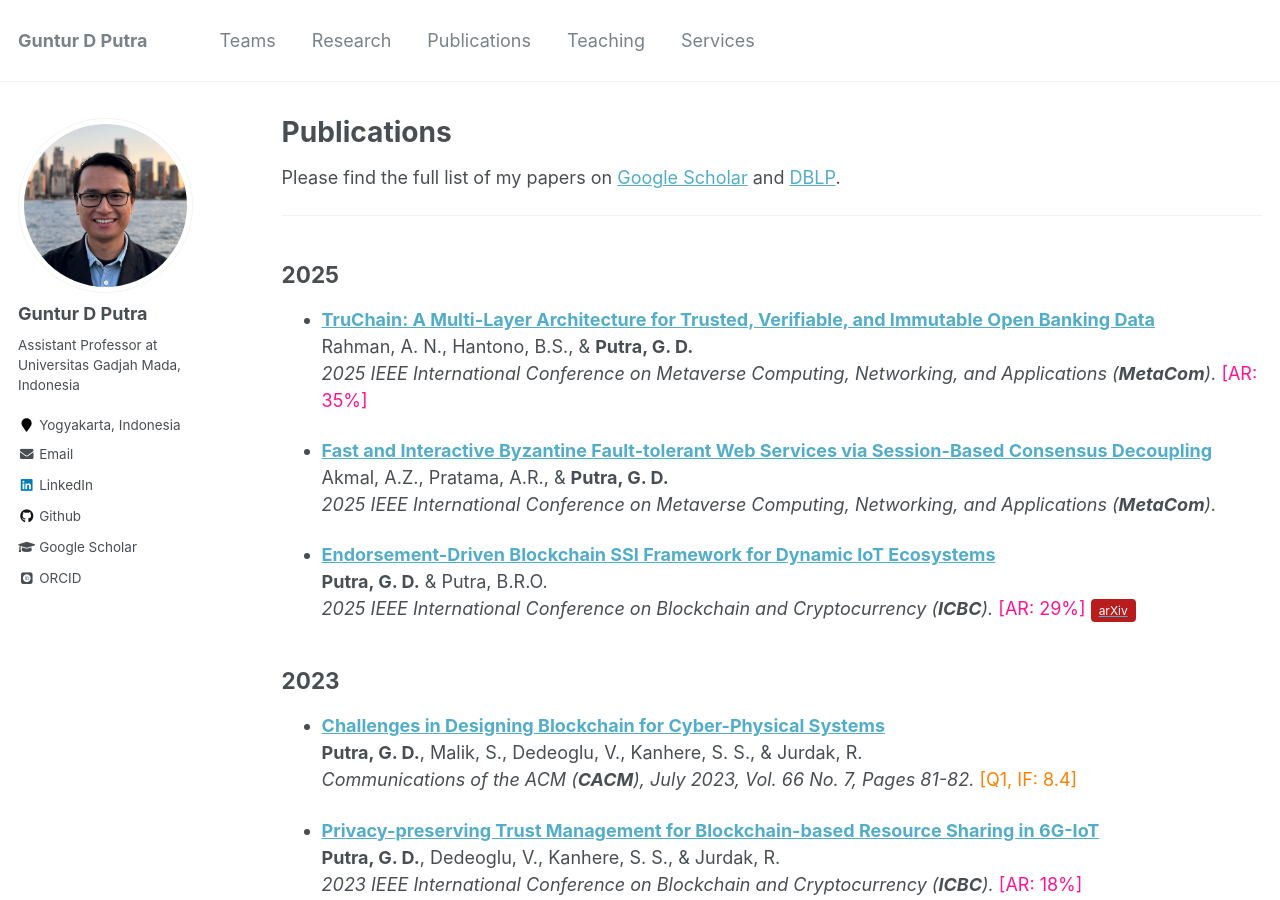
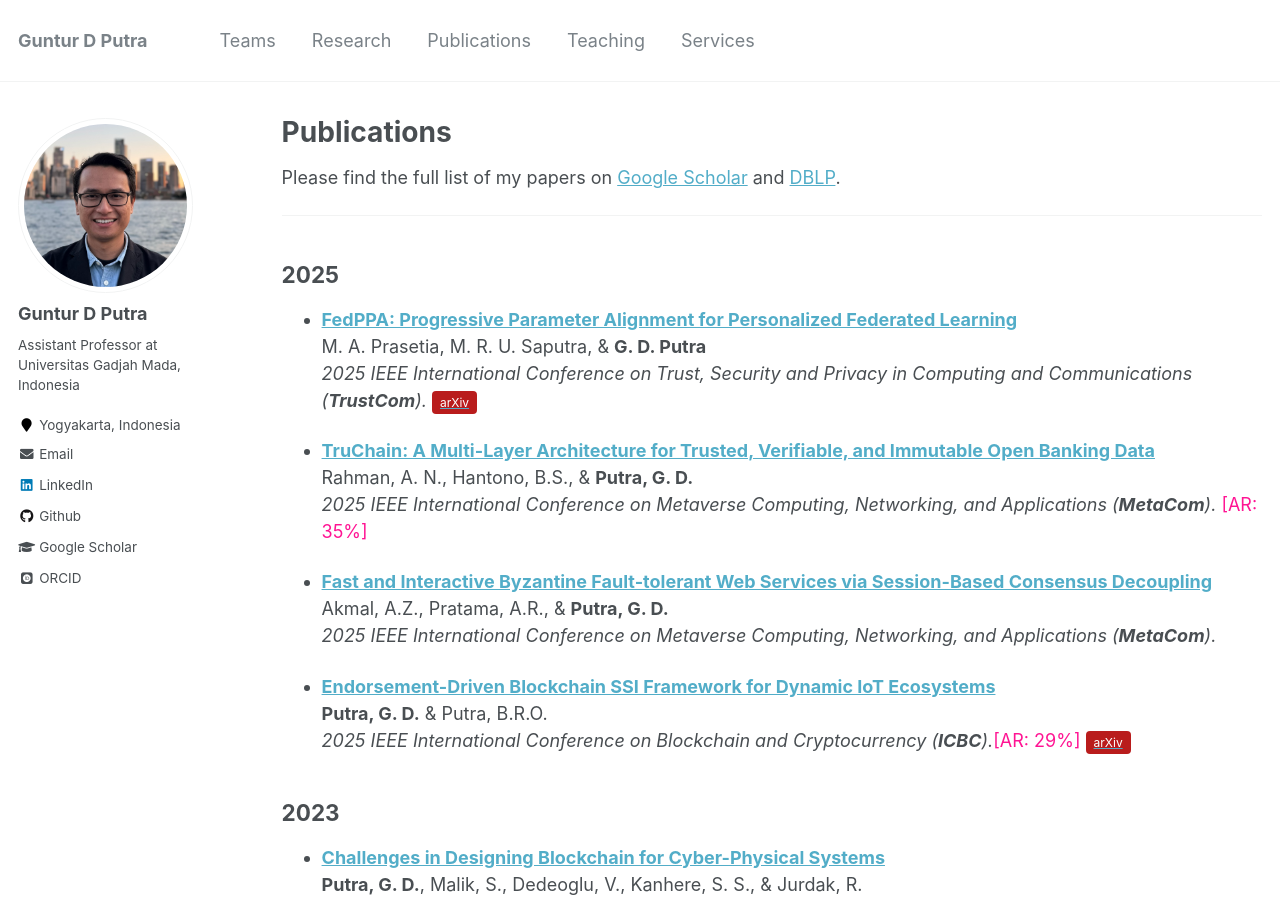
Before and after one commit to gdputra/gdputra.github.io, a Jekyll site: the page built from _pages/publications.md, in a window 1280 px wide and 900 px high. Built offline with Jekyll 4.4.1, drawn with Linux system fonts in a browser that asks for light colours; some web fonts are replaced.

Commit message:
Revise 2025 publications in publications.md
Updated publication entries for 2025, including new links and formatting adjustments.

```diff
--- a/_pages/publications.md
+++ b/_pages/publications.md
@@ -13,6 +13,11 @@ Please find the full list of my papers on [Google Scholar](https://scholar.googl
 
 ## 2025
 
+- <b>[FedPPA: Progressive Parameter Alignment for Personalized Federated Learning](https://arxiv.org/pdf/2510.14698)</b>
+  <br>M. A. Prasetia, M. R. U. Saputra, & <b>G. D. Putra</b><br>
+  <i>2025 IEEE International Conference on Trust, Security and Privacy in Computing and Communications (<b>TrustCom</b>).</i>
+  [<span style="background-color: #b91c1c; color: white; padding: 4px 8px; border-radius: 4px; text-decoration: none; font-size: 12px;">arXiv</span>](https://arxiv.org/pdf/2510.14698)
+
 - <b>[TruChain: A Multi-Layer Architecture for Trusted, Verifiable, and Immutable Open Banking Data](https://doi.org/10.48550/arXiv.2507.08286)</b>
   <br>Rahman, A. N., Hantono, B.S., & <b>Putra, G. D.</b><br>
   <i>2025 IEEE International Conference on Metaverse Computing, Networking, and Applications (<b>MetaCom</b>).</i> <font color="#FF1493">[AR: 35%]</font>
@@ -24,7 +29,8 @@ Please find the full list of my papers on [Google Scholar](https://scholar.googl
 - <b>[
   Endorsement-Driven Blockchain SSI Framework for Dynamic IoT Ecosystems](https://doi.org/10.48550/arXiv.2507.09859)</b>
   <br><b>Putra, G. D.</b> & Putra, B.R.O.<br>
-  <i>2025 IEEE International Conference on Blockchain and Cryptocurrency (<b>ICBC</b>).</i> <font color="#FF1493">[AR: 29%]</font> [<span style="background-color: #b91c1c; color: white; padding: 4px 8px; border-radius: 4px; text-decoration: none; font-size: 12px;">arXiv</span>](https://doi.org/10.48550/arXiv.2507.09859)
+  <i>2025 IEEE International Conference on Blockchain and Cryptocurrency (<b>ICBC</b>).</i><font color="#FF1493">[AR: 29%]</font>
+  [<span style="background-color: #b91c1c; color: white; padding: 4px 8px; border-radius: 4px; text-decoration: none; font-size: 12px;">arXiv</span>](https://doi.org/10.48550/arXiv.2507.09859)
 
 ## 2023
 
```
